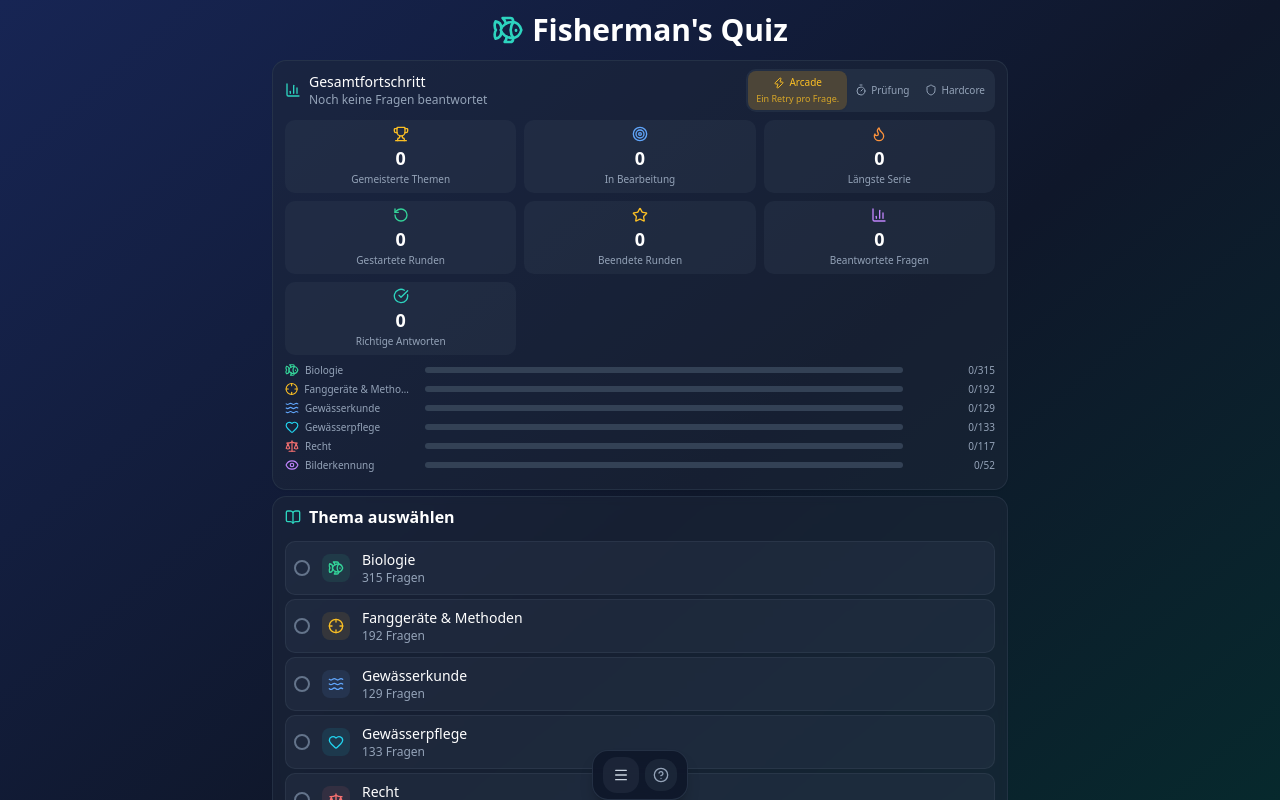
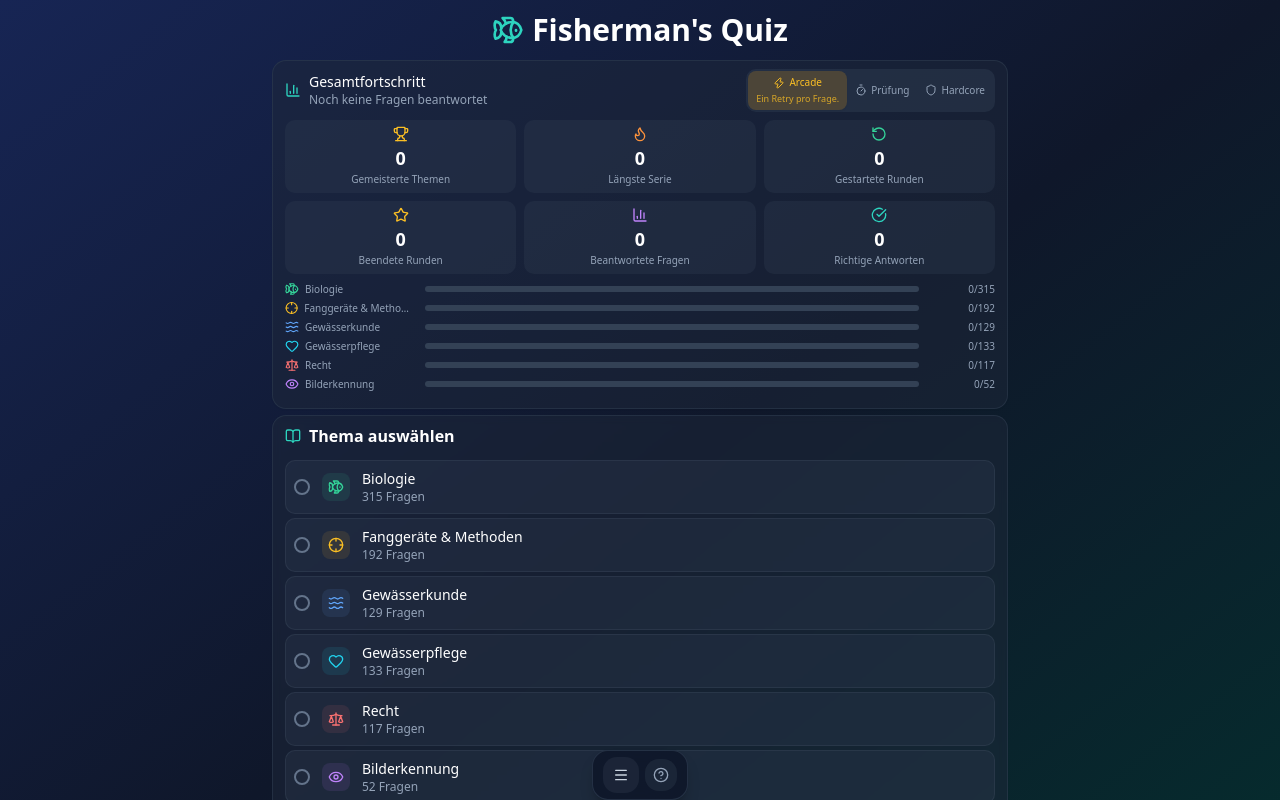
Before and after one commit to kod0r/fishermans-quiz, a React (Vite) app: page / in a window 1280 px wide. Shown: the top 800 px of the page. Built offline with nearby package versions, Linux system fonts and the light colour scheme.

Commit message:
chore(release): bump version to 0.4.5, update changelog, update menu version

```diff
--- a/package.json
+++ b/package.json
@@ -1,7 +1,7 @@
 {
   "name": "fishermans-quiz",
   "private": true,
-  "version": "0.4.4",
+  "version": "0.4.5",
   "type": "module",
   "engines": {
     "node": ">=22.0.0"
--- a/src/components/game-menu/MenuPageSettings.tsx
+++ b/src/components/game-menu/MenuPageSettings.tsx
@@ -141,7 +141,7 @@ export function MenuPageSettings({ onPush, quiz }: MenuPageSettingsProps) {
         {/* Info */}
         <section className="px-4 py-2">
           <p className="text-xs text-slate-400 dark:text-slate-500 text-center">
-            Fisherman&apos;s Quiz v0.4.0
+            Fisherman&apos;s Quiz v0.4.5
           </p>
         </section>
       </div>
--- a/src/hooks/useQuiz.ts
+++ b/src/hooks/useQuiz.ts
@@ -435,14 +435,6 @@ export function useQuiz() {
     [meta.meta.fragen, srs.srsMap]
   );
 
-  const lernCount = useMemo(() => {
-    let count = 0;
-    for (const [id, m] of Object.entries(meta.meta.fragen)) {
-      if (m.attempts > 0 && !isMastered(m, srs.srsMap[id])) count += 1;
-    }
-    return count;
-  }, [meta.meta.fragen, srs.srsMap]);
-
   // Arcade: Topics die vollständig gemeistert sind (SRS oder legacy)
   const passedTopicsArcade = useMemo(() => {
     if (!quizMeta) return 0;
@@ -480,7 +472,6 @@ export function useQuiz() {
     // Meta (Persistent)
     metaProgress: meta.meta,
     meisterCount,
-    lernCount,
     passedTopicsArcade,
     passedTopicsHardcore: meta.passedTopicsHardcore,
     masteredTopicsHardcore: meta.masteredTopicsHardcore,
--- a/src/views/StartView.tsx
+++ b/src/views/StartView.tsx
@@ -56,7 +56,6 @@ export default function StartView({ quiz }: Props) {
 
   const {
     metaProgress,
-    lernCount,
     isActive,
     loadedTopics,
     statistiken,
@@ -277,12 +276,6 @@ export default function StartView({ quiz }: Props) {
                       label="Gemeisterte Themen"
                     />
                     <StatBox
-                      icon={Target}
-                      iconColor="text-blue-400"
-                      value={lernCount}
-                      label="In Bearbeitung"
-                    />
-                    <StatBox
                       icon={Flame}
                       iconColor="text-orange-400"
                       value={metaProgress.stats.bestStreak}
@@ -375,12 +368,6 @@ export default function StartView({ quiz }: Props) {
                       label="Bestandene Themen"
                     />
                     <StatBox
-                      icon={Target}
-                      iconColor="text-blue-400"
-                      value={lernCount}
-                      label="In Bearbeitung"
-                    />
-                    <StatBox
                       icon={Flame}
                       iconColor="text-orange-400"
                       value={metaProgress.stats.bestStreak}
@@ -445,14 +432,6 @@ export default function StartView({ quiz }: Props) {
                   const gem = fragenIds.filter((id) =>
                     isMastered(metaProgress.fragen[id], quiz.srsMap[id])
                   ).length;
-                  const lern = fragenIds.filter((id) => {
-                    const meta = metaProgress.fragen[id];
-                    return (
-                      meta &&
-                      meta.attempts > 0 &&
-                      !isMastered(meta, quiz.srsMap[id])
-                    );
-                  }).length;
                   const pct = fragenIds.length
                     ? Math.round((gem / fragenIds.length) * 100)
                     : 0;
@@ -475,15 +454,10 @@ export default function StartView({ quiz }: Props) {
                         className="flex-1 h-1.5 bg-slate-200 dark:bg-slate-700"
                         aria-label={`${b.label}: ${pct}% gemeistert`}
                       />
-                      <div className="flex items-center justify-end gap-1.5 w-16 sm:w-20 shrink-0 text-right">
+                      <div className="flex items-center justify-end w-14 sm:w-16 shrink-0 text-right">
                         <span className="text-slate-500 text-[10px] dark:text-slate-400">
                           {gem}/{fragenIds.length}
                         </span>
-                        {lern > 0 && (
-                          <span className="text-blue-600 text-[9px] dark:text-blue-400">
-                            {lern}
-                          </span>
-                        )}
                       </div>
                     </div>
                   );
```
Also changed, not shown: 2 other files (tests, documents, lock files or other folders).
